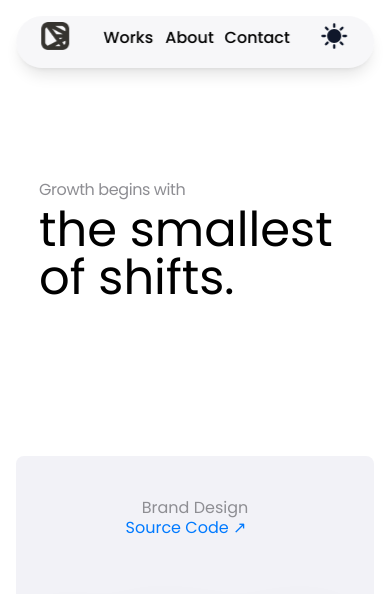
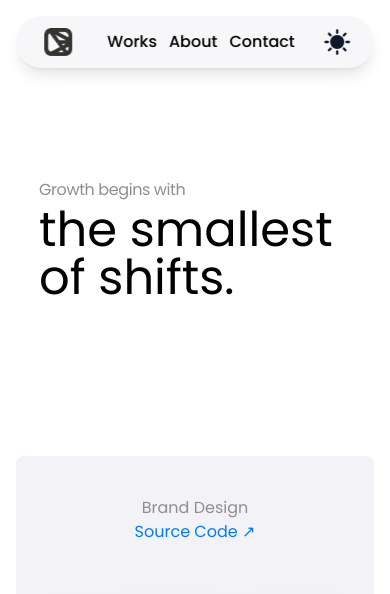
Before and after one commit to dongdong867/dongdong867.dev, a Next.js app: page /works in a window 390 px wide. Shown: the top 594 px of the page. Built offline with nearby package versions, Linux system fonts and the light colour scheme.

Commit message:
fix(translatable): add rwd settings to disable transition when phone

```diff
--- a/src/components/translatable.tsx
+++ b/src/components/translatable.tsx
@@ -29,9 +29,13 @@ export const Translatable = ({ className = "", children }: Props) => {
   return (
     <div ref={ref}>
       <div ref={elementRef} className={cn("w-max h-max", className)}>
-        <div style={{ transform: `translate(${translateX}%, ${translateY}%)` }}>
+        <div
+          style={{ transform: `translate(${translateX}%, ${translateY}%)` }}
+          className={cn("max-md:hidden")}
+        >
           {children}
         </div>
+        <div className={cn("md:hidden")}>{children}</div>
       </div>
     </div>
   );
```
